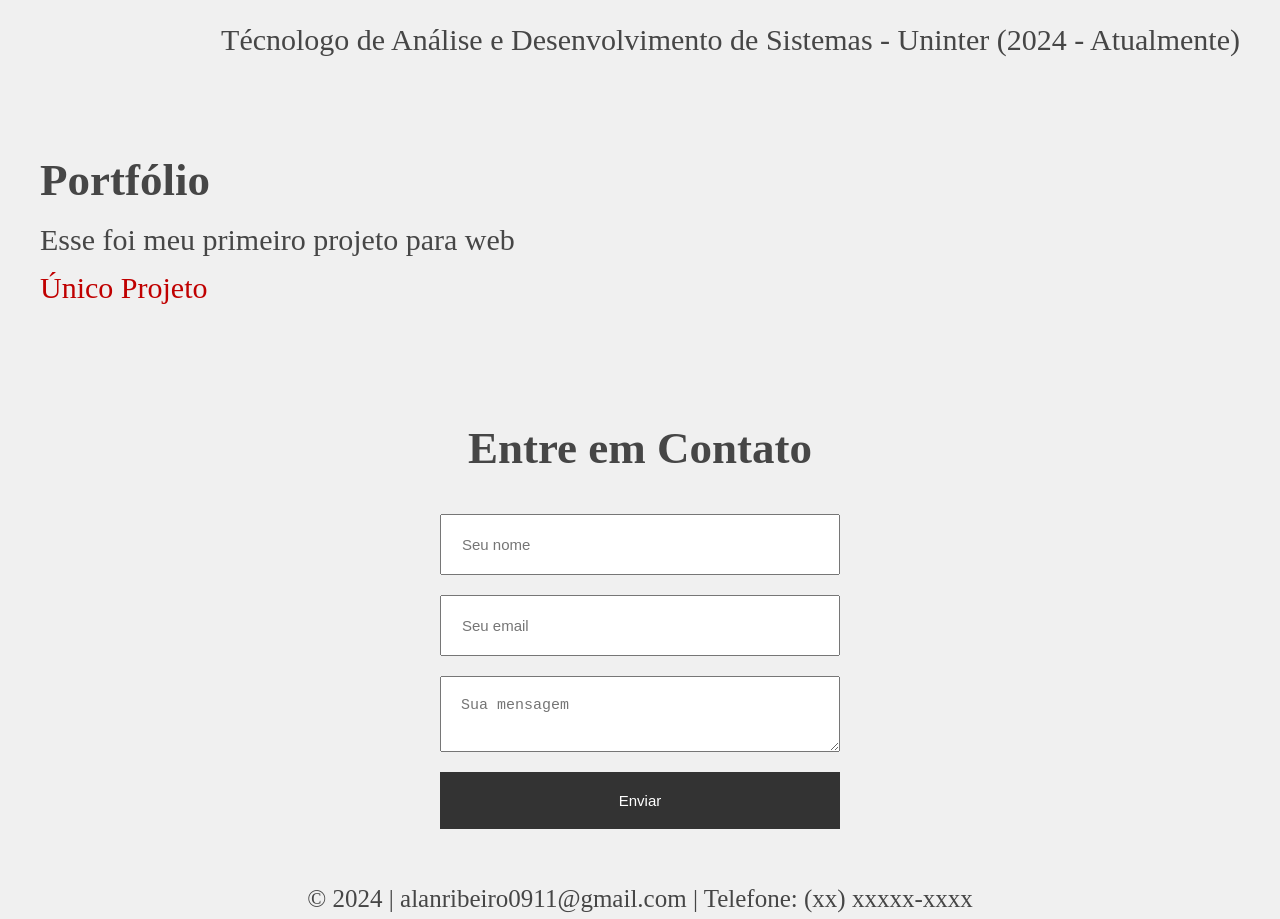
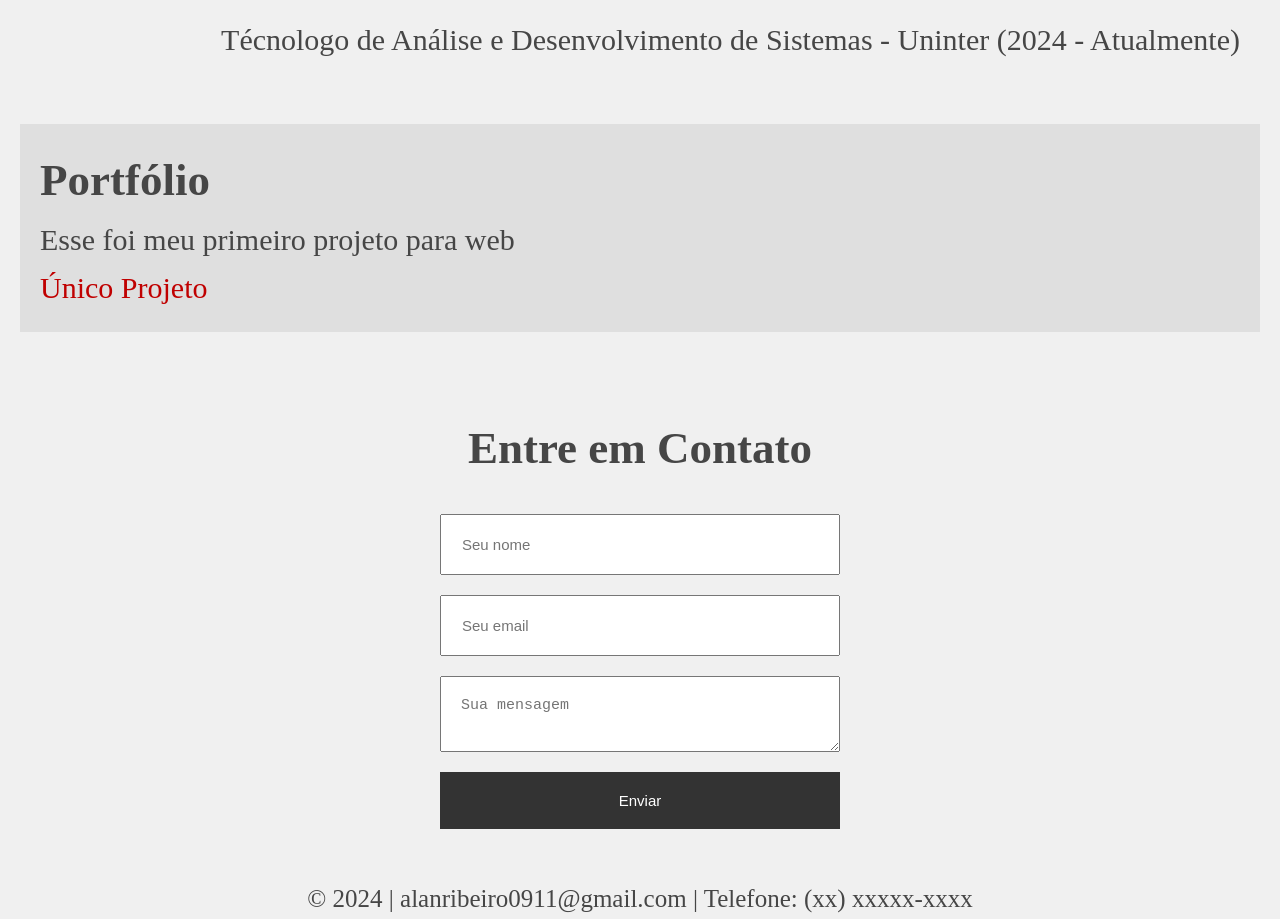
Before and after one commit to Alan-WebCodes/Trabalho-FPW, a plain HTML site: page index.html in a window 1280 px wide. Shown: the part 1060-1979 px from the top of the page. Drawn offline with Linux system fonts and the light colour scheme.

Commit message:
style.css

```diff
--- a/style.css
+++ b/style.css
@@ -74,6 +74,7 @@ section {
 
 /* Formatação da seção "Portfólio" */
 #portfolio {
+  background-color: rgb(223, 223, 223);
   text-align: left;
   margin: 20px;
   text-decoration: none;
```
